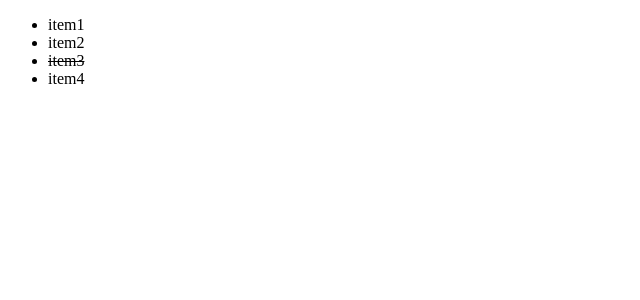
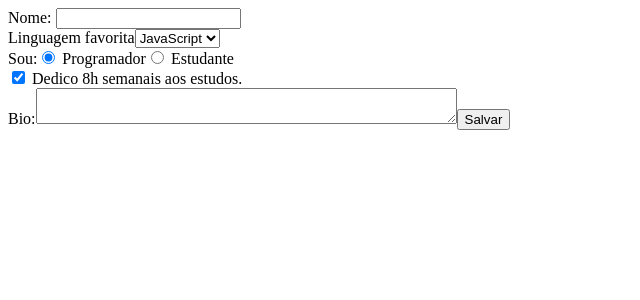
Before and after one commit to LTHoriZonT/LetsCode, a React (Create React App) app in the folder Lets Code fase 2/React/meu-app/: page / in a window 1280 px wide. Shown: the top 300 px of the page, without its empty margins (0-640 px from the left). Built offline with nearby package versions, Linux system fonts and the light colour scheme.

Commit message:
criacao de formulario

```diff
--- /dev/null
+++ b/Lets Code fase 2/React/meu-app/src/components/Formulario.js
@@ -0,0 +1,73 @@
+import React from 'react';
+
+class Formulario extends React.Component {
+  constructor(props) {
+      super(props);
+      this.state = {nome: '', linguagem: 'JavaScript', tipo: 'programador', dedico: true, bio: ''};
+
+      this.handleSubmit = (event)=>{
+          event.preventDefault();
+          console.log(this.state);
+      }
+
+      this.changeName = (event)=>{
+          this.setState({nome: event.target.value})
+      }
+
+      this.changeSelect = (event)=>{
+        this.setState({linguagem: event.target.value})
+      }
+
+      this.changeRadio = (event)=>{
+        this.setState({tipo: event.target.value})
+      }
+
+      this.changeCheckbox = (event)=>{
+        this.setState({dedico: event.target.checked})
+      }
+
+      this.changeBio = (event)=>{
+        this.setState({bio: event.target.value})
+      }
+  }
+
+  render(){
+      return (
+          <>
+            <form onSubmit={this.handleSubmit}>
+                <label>
+                    Nome: <input type="text" value={this.state.nome} onChange={this.changeName} />
+                </label>
+                <br />
+                <label>
+                    Linguagem favorita
+                    <select value={this.state.linguagem} onChange={this.changeSelect}>
+                        <option>JavaScript</option>
+                        <option>Python</option>
+                        <option>C++</option>
+                    </select>
+                </label>
+                <br />
+                <label>
+                    Sou:
+                    <input type="radio" checked={this.state.tipo == 'programador'} onChange={this.changeRadio} value="programador" /> Programador
+                    <input type="radio" checked={this.state.tipo == 'estudante'} onChange={this.changeRadio} value="estudante"/> Estudante
+                </label>
+                <br/>
+                <label>
+                    <input type="checkbox" checked={this.state.dedico} onChange={this.changeCheckbox} /> Dedico 8h semanais aos estudos.
+                </label>
+                <br/>
+                <label>
+                    Bio:
+                    <textarea cols="50" value={this.state.bio} onChange={this.changeBio} />
+                </label>
+                <input type="submit" value="Salvar"/>
+            </form>
+          </>
+      );
+  }
+
+}
+
+export default Formulario;
--- a/Lets Code fase 2/React/meu-app/src/index.js
+++ b/Lets Code fase 2/React/meu-app/src/index.js
@@ -1,14 +1,12 @@
 import React from 'react';
 import ReactDOM from 'react-dom';
-import {Lista2, Item} from './components/Lista2';
+import Formulario from './components/Formulario';
 import reportWebVitals from './reportWebVitals';
 
 ReactDOM.render(
   <React.StrictMode>
-    <Lista2>
-    <Item key={999} id={999} completo={true}>teste</Item>
-    <Item key={1000} id={1000} completo={false}>teste2</Item>
-    </Lista2>
+    <Formulario>
+    </Formulario>
   </React.StrictMode>,
   document.getElementById('root')
 );
```
